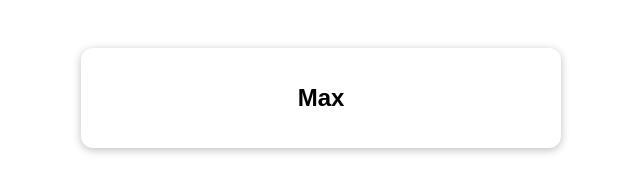
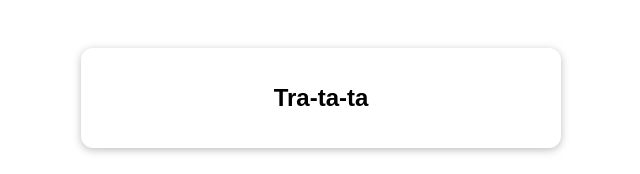
Before and after one commit to panaram1ks/vue-01-starting-project, a Vue app in the folder Composition-API/: page / in a window 1280 px wide. Shown: the top 174 px of the page, without its empty margins (319-959 px from the left). Built offline with nearby package versions, Linux system fonts and the light colour scheme; the HTML template or start-up script is replaced by a standard one.

Commit message:
replacing the setup() Method !!!!

```diff
--- a/Composition-API/src/App.vue
+++ b/Composition-API/src/App.vue
@@ -4,7 +4,7 @@
   </section>
 </template>
 
-<script>
+<!-- <script>
 import { ref } from 'vue';
 
 export default {
@@ -25,6 +25,15 @@ export default {
     }
   }
 };
+</script> -->
+
+<script setup>
+import { ref } from 'vue';
+
+const userName = ref('Evgen');
+setTimeout(function () {
+  userName.value = 'Tra-ta-ta'
+}, 2000)
 </script>
 
 <style>
```
